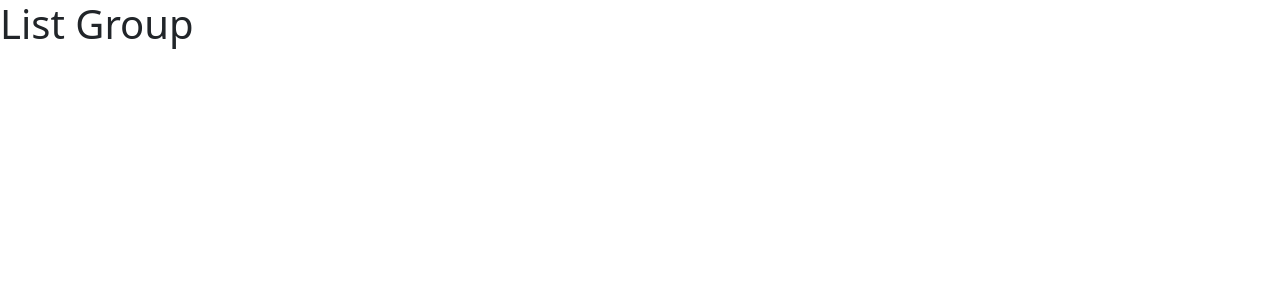
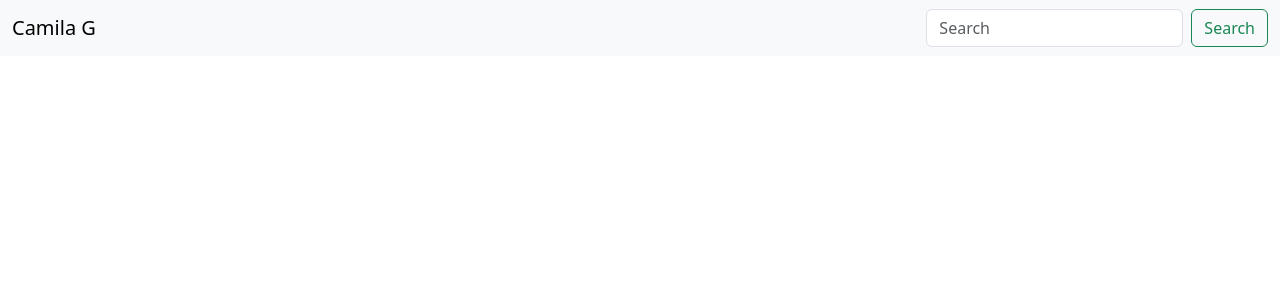
Before and after one commit to CG020/camilagrubbweb, a React (Vite) app: page / in a window 1280 px wide. Shown: the top 300 px of the page. Built offline with nearby package versions, Linux system fonts and the light colour scheme.

Commit message:
navbar default setup

```diff
--- a/src/App.tsx
+++ b/src/App.tsx
@@ -1,6 +1,6 @@
-import ListGroup from "./components/ListGroup";
+import NavBar from "./components/NavBar";
 function App() {
-  return <div><ListGroup /></div>;
+  return <div><NavBar /></div>;
 }
 
 export default App;
--- a/src/components/ListGroup.tsx
+++ /dev/null
@@ -1,5 +0,0 @@
-function ListGroup() {
-    return <h1>List Group</h1>;
-}
-
-export default ListGroup;
--- a/src/components/NavBar.tsx
+++ b/src/components/NavBar.tsx
@@ -1,3 +1,15 @@
 function NavBar() {
+    return(
+      <nav className="navbar bg-body-tertiary">
+      <div className="container-fluid">
+        <a className="navbar-brand">Camila G</a>
+        <form className="d-flex" role="search">
+          <input className="form-control me-2" type="search" placeholder="Search" aria-label="Search"></input>
+          <button className="btn btn-outline-success" type="submit">Search</button>
+        </form>
+      </div>
+    </nav>
+    )
+}
 
-}
+export default NavBar;
```
Also changed, not shown: src/Message.tsx (deleted, +0 -7 lines).
